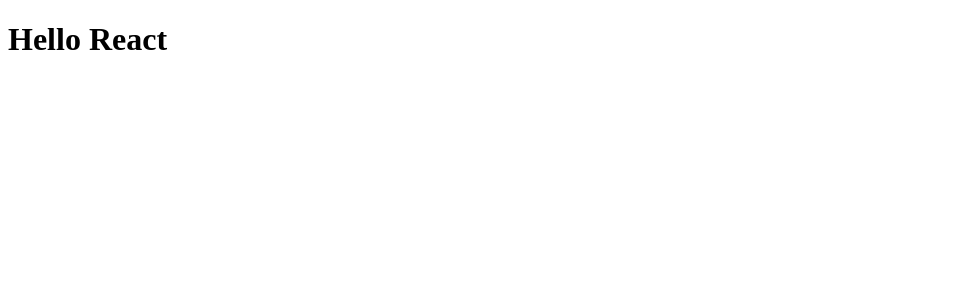
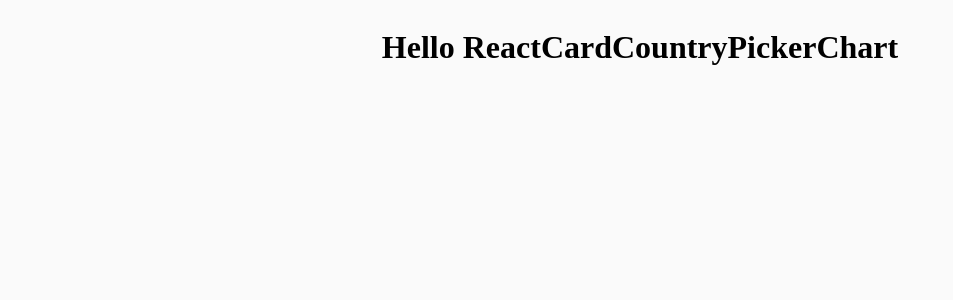
Before and after one commit to mh-saeed/project-2-covid19-tracker, a React (Create React App) app: page / in a window 1280 px wide. Shown: the top 300 px of the page, without its empty margins (0-953 px from the left). Built offline with nearby package versions, Linux system fonts and the light colour scheme.

Commit message:
Project Structure Created

```diff
--- a/src/App.js
+++ b/src/App.js
@@ -1,11 +1,17 @@
-import React from 'react'
-
-function App() {
-  return (
-    <div>
-     <h1>Hello React</h1>
-    </div>
-  );
+import React from "react";
+import { Cards, CountryPicker, Chart } from "./components";
+import styles from "./App.module.css";
+class App extends React.Component {
+  render() {
+    return (
+      <div className={styles.container}>
+        <h1>Hello React</h1>
+        <Cards />
+        <CountryPicker />
+        <Chart />
+      </div>
+    );
+  }
 }
 
 export default App;
--- /dev/null
+++ b/src/App.module.css
@@ -0,0 +1,10 @@
+body{
+    background-color: rgb(250, 250,250);
+}
+
+.container{
+    display:flex ;
+    align-items: center;
+    justify-content: center;
+
+}
--- /dev/null
+++ b/src/components/Cards/Cards.jsx
@@ -0,0 +1,11 @@
+import React from 'react'
+
+const Cards = () => {
+    return (
+        <div>
+            <h1>Card</h1>
+        </div>
+    )
+}
+
+export default Cards
--- /dev/null
+++ b/src/components/Chart/Chart.jsx
@@ -0,0 +1,11 @@
+import React from 'react'
+
+const Chart = () => {
+    return (
+        <div>
+            <h1>Chart</h1>
+        </div>
+    )
+}
+
+export default Chart
--- /dev/null
+++ b/src/components/CountryPicker/CountryPicker.jsx
@@ -0,0 +1,11 @@
+import React from 'react'
+
+const CountryPicker = () => {
+    return (
+        <div>
+            <h1>CountryPicker</h1>
+        </div>
+    )
+}
+
+export default CountryPicker
--- /dev/null
+++ b/src/components/index.js
@@ -0,0 +1,3 @@
+export {default as Cards} from './Cards/Cards'
+export {default as Chart} from './Chart/Chart'
+export {default as CountryPicker} from './CountryPicker/CountryPicker'
```
Also changed, not shown: src/api/index.js (added), src/components/Cards/Cards.module.css (added), src/components/Chart/Chart.module.css (added), src/components/CountryPicker/CountryPicker.module.css (added).
